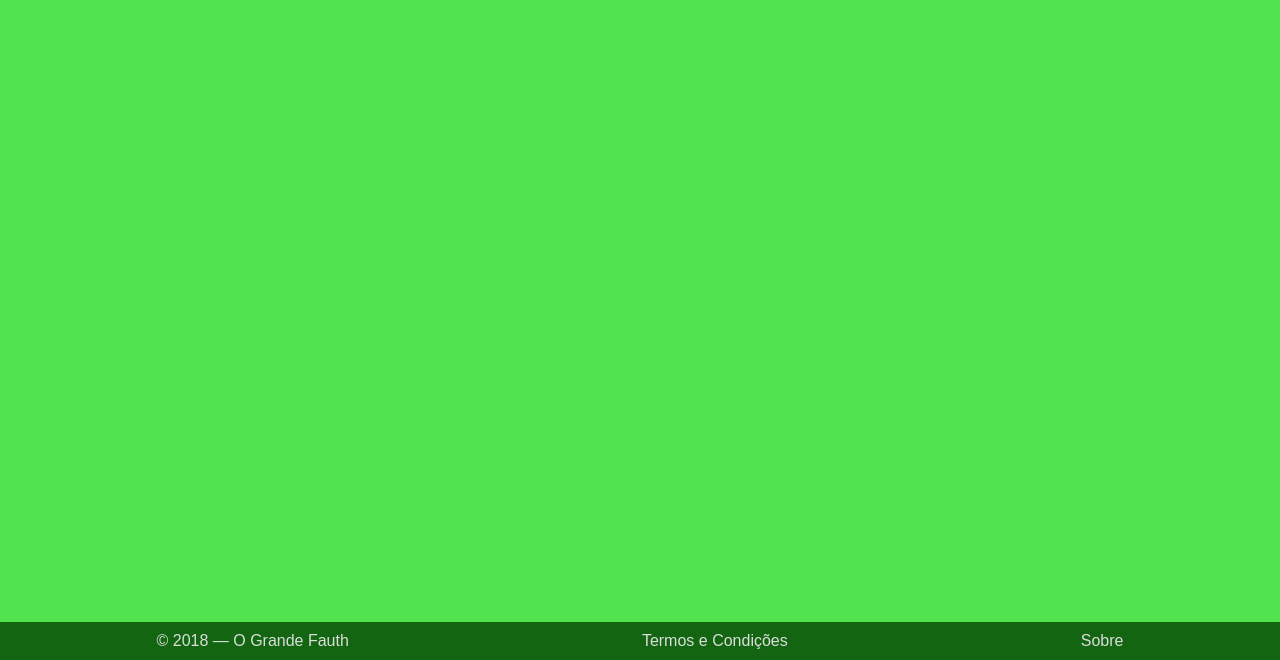
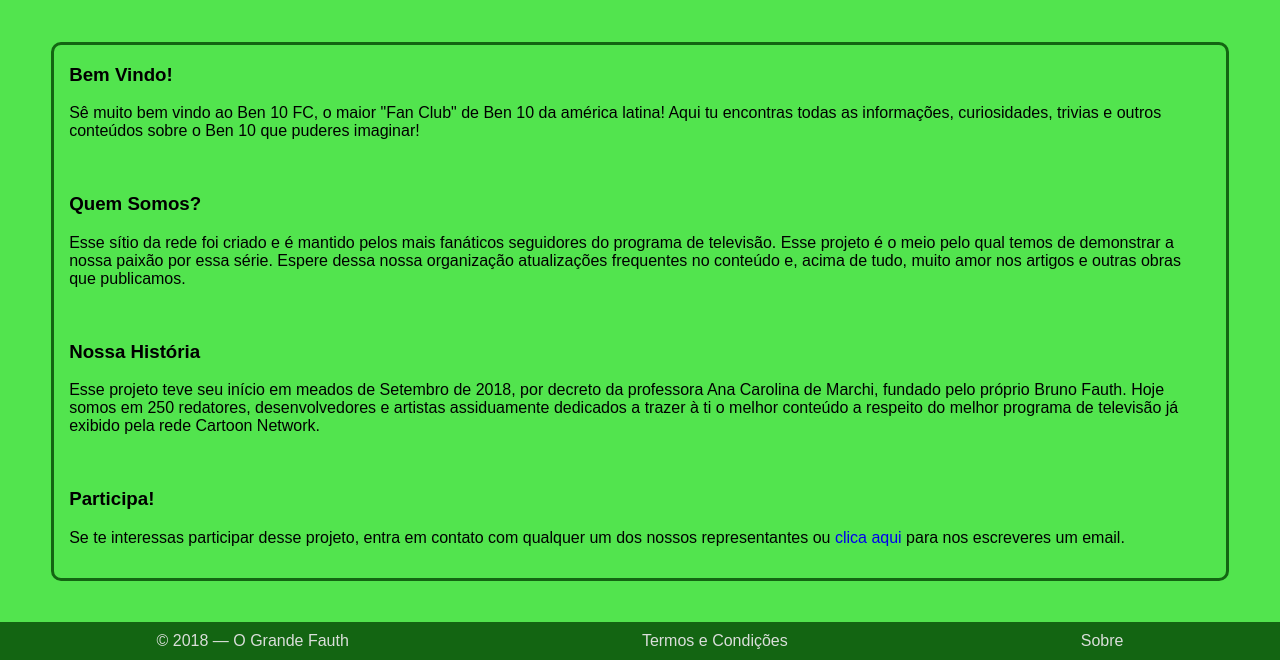
Before and after one commit to brunofauth/WebsiteManeirissimo, a PHP site: page / in a window 1280 px wide. Shown: the part 236-896 px from the top of the page. Run offline with PHP 8.4, Linux system fonts and the light colour scheme.

Commit message:
meti-lhe CONTEUDO no indice, melhorei a mensagem de 'erro no auth'.

```diff
--- /dev/null
+++ b/website/articles/bem_vindo.html
@@ -0,0 +1,14 @@
+<h3>Bem Vindo!</h3>
+<p>Sê muito bem vindo ao Ben 10 FC, o maior "Fan Club" de Ben 10 da américa latina! Aqui tu encontras todas as informações, curiosidades, trivias e outros conteúdos sobre o Ben 10 que puderes imaginar!</p>
+<br>
+
+<h3>Quem Somos?</h3>
+<p>Esse sítio da rede foi criado e é mantido pelos mais fanáticos seguidores do programa de televisão. Esse projeto é o meio pelo qual temos de demonstrar a nossa paixão por essa série. Espere dessa nossa organização atualizações frequentes no conteúdo e, acima de tudo, muito amor nos artigos e outras obras que publicamos.</p>
+<br>
+
+<h3>Nossa História</h3>
+<p>Esse projeto teve seu início em meados de Setembro de 2018, por decreto da professora Ana Carolina de Marchi, fundado pelo próprio Bruno Fauth. Hoje somos em 250 redatores, desenvolvedores e artistas assiduamente dedicados a trazer à ti o melhor conteúdo a respeito do melhor programa de televisão já exibido pela rede Cartoon Network.</p>
+<br>
+
+<h3>Participa!</h3>
+<p>Se te interessas participar desse projeto, entra em contato com qualquer um dos nossos representantes ou <a class="link" href="mailto:informacoes@upf.br">clica aqui</a> para nos escreveres um email.</p>
--- /dev/null
+++ b/website/articles/error_not_logged_in.html
@@ -0,0 +1,4 @@
+<article class="container-border">
+    <h3>ALERTA!</h3>
+    <p>Tu precisas entrar (estar logado) para acessar essa página. Refere-te a "entrar", no menu principal, ou <a class="link" href="./login.php">clica aqui</a>.</p>
+</article>
--- a/website/herois_gen1.php
+++ b/website/herois_gen1.php
@@ -14,7 +14,7 @@
         <?php require "./articles/massa_cinzenta.html"; ?>
     </article>
 <?php else: ?>
-    <h1>Precisas entrar (autenticar-te) antes de usar essa página.</h1>
+    <?php require "./articles/error_not_logged_in.html"; ?>
 <?php endif; ?>
 
 <?php require "page_bottom.php"; ?>
--- a/website/herois_gen2.php
+++ b/website/herois_gen2.php
@@ -14,7 +14,7 @@
         <?php require "./articles/alien_x.html"; ?>
     </article>
 <?php else: ?>
-    <h1>Precisas entrar (autenticar-te) antes de usar essa página.</h1>
+    <?php require "./articles/error_not_logged_in.html"; ?>
 <?php endif; ?>
 
 <?php require "page_bottom.php"; ?>
--- a/website/herois_gen3.php
+++ b/website/herois_gen3.php
@@ -14,7 +14,7 @@
         <?php require "./articles/contra_tempo.html"; ?>
     </article>
 <?php else: ?>
-    <h1>Precisas entrar (autenticar-te) antes de usar essa página.</h1>
+    <?php require "./articles/error_not_logged_in.html"; ?>
 <?php endif; ?>
 
 <?php require "page_bottom.php"; ?>
--- a/website/index.php
+++ b/website/index.php
@@ -3,9 +3,8 @@
 <?php session_start(); ?>
 <?php session_regenerate_id(); ?>
 
-<?php /*
-    session_start();
-    print_r($_SESSION);
-*/ ?>
+<article class="container-border">
+    <?php require "./articles/bem_vindo.html"; ?>
+</article>
 
 <?php require "page_bottom.php"; ?>
--- a/website/site.css
+++ b/website/site.css
@@ -140,3 +140,7 @@
 .footer-item {
     margin: 0px auto 0px auto;
 }
+
+.link {
+    text-decoration: none;
+}
```
